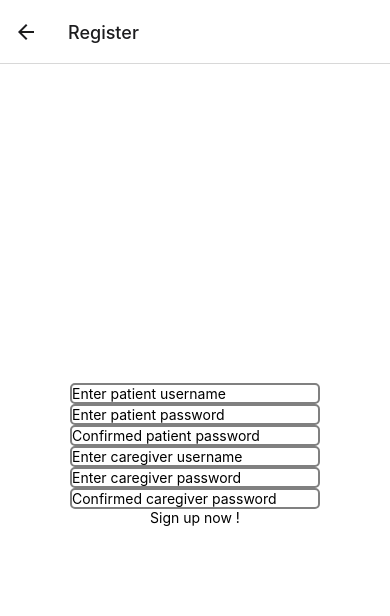
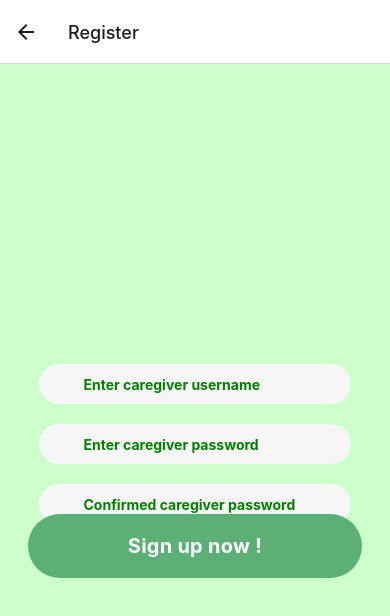
Before and after one commit to qxou14/senior_project_app, a React Native app: screen /Register in a window 390 px wide. Shown: the top 616 px of the page. Built offline with nearby package versions, Linux system fonts and the light colour scheme.

Commit message:
UI design for Register, signin
UI design for Register, signin

```diff
--- a/src/Register.js
+++ b/src/Register.js
@@ -13,17 +13,38 @@ import Input_button from "./Input_button";
 export default function Register() {
   return (
     <View style={styles.container}>
-      <Input_button place_holder_name="Enter patient username" />
-      <Input_button place_holder_name="Enter patient password" />
-      <Input_button place_holder_name="Confirmed patient password" />
 
-      <Input_button place_holder_name="Enter caregiver username" />
-      <Input_button place_holder_name="Enter caregiver password" />
-      <Input_button place_holder_name="Confirmed caregiver password" />
+      <View style={styles.inputView}>
+        <TextInput
+          style={styles.TextInput}
+          placeholder="Enter caregiver username"
+          placeholderTextColor="green"
+        />
+      </View>
+      <View style={styles.inputView}>
+        <TextInput
+          style={styles.TextInput}
+          placeholder="Enter caregiver password"
+          placeholderTextColor="green"
+        />
+      </View>
+      <View style={styles.inputView}>
+        <TextInput
+          style={styles.TextInput}
+          placeholder="Confirmed caregiver password"
+          placeholderTextColor="green"
+        />
+      </View>
 
-      <Pressable onPress={() => console.log("From Register")}>
-        <Text>Sign up now !</Text>
-      </Pressable>
+
+      <View style={styles.bottomContainer}>
+
+          <Pressable style = {styles.button}
+                    onPress={() => console.log("From Register")}>
+            <Text style = {styles.buttonText}>Sign up now !</Text>
+          </Pressable>
+
+      </View>
     </View>
   );
 }
@@ -31,10 +52,49 @@ export default function Register() {
 const styles = StyleSheet.create({
   container: {
     flex: 1,
-    backgroundColor: "white",
+    backgroundColor: "#CCFFCC",
     alignItems: "center",
     justifyContent: "center",
   },
 
-  button: {},
+  bottomContainer:{
+    position : 'absolute',
+    top : 450 ,
+  },
+
+  inputView: {
+    backgroundColor: "#F6F6F6",
+
+    borderRadius: 30,
+    width: "80%",
+    height: 40,
+    marginBottom: 20,
+    alignItems: "center",
+    justifyContent: "center",
+  },
+
+  TextInput: {
+    fontWeight: "bold",
+    height: 50,
+    flex: 1,
+    padding: 10,
+  },
+
+  button: {
+
+    alignItems: "center",
+    backgroundColor: "#5DB075",
+    paddingVertical: 20,
+    paddingHorizontal: 100,
+    borderRadius: 100,
+    marginBottom: 20,
+
+  },
+
+  buttonText: {
+    fontSize: 20,
+    fontWeight: "bold",
+    letterSpacing: 0.25,
+    color: "white"
+  },
 });
--- a/src/SignIn.js
+++ b/src/SignIn.js
@@ -10,7 +10,7 @@ export default function SignIn({ navigation }) {
           <TextInput
             style={styles.TextInput}
             placeholder="Username"
-          placeholderTextColor="black"
+            placeholderTextColor="green"
           />
         </View>
 
@@ -18,9 +18,12 @@ export default function SignIn({ navigation }) {
           <TextInput
             style={styles.TextInput}
             placeholder="Password"
-          placeholderTextColor="black"
+            placeholderTextColor="green"
           />
         </View>
+
+
+    <View style={styles.bottomContainer}>
 
       <Pressable style = {styles.button}
                  onPress={() => console.log("hello world")}>
@@ -33,25 +36,33 @@ export default function SignIn({ navigation }) {
       </Pressable>
 
       </View>
+
+    </View>
   );
 }
 
 const styles = StyleSheet.create({
   container: {
     flex: 1,
-    backgroundColor: "white",
+    backgroundColor: "#CCFFCC",
     alignItems: "center",
     justifyContent: "center",
   },
 
+  bottomContainer:{
+    position : 'absolute',
+    top : 450 ,
+  },
+
   inputView: {
-    backgroundColor: "#B9EBB5",
+    backgroundColor: "#F6F6F6",
+
     borderRadius: 30,
-    width: "70%",
-    height: 40,
+    width: "80%",
+    height: 60,
     marginBottom: 20,
     alignItems: "center",
-    justifyContent: "center",
+    justifyContent: 'center',
   },
 
   TextInput: {
@@ -62,18 +73,20 @@ const styles = StyleSheet.create({
   },
 
   button: {
+
     alignItems: "center",
-    backgroundColor: "#61C259",
+    backgroundColor: "#5DB075",
     paddingVertical: 20,
-    paddingHorizontal: 65,
-    borderRadius: 10,
-    marginTop: 25,
+    paddingHorizontal: 100,
+    borderRadius: 100,
+    marginBottom: 20,
+
   },
 
   buttonText: {
-    fontSize: 16,
+    fontSize: 20,
     fontWeight: "bold",
     letterSpacing: 0.25,
-    color: "black"
+    color: "white"
   },
 });
--- a/src/SignInGiver.js
+++ b/src/SignInGiver.js
@@ -1,8 +1,8 @@
 import { StatusBar } from "expo-status-bar";
-import { StyleSheet, View, Button, TextInput, Pressable, Text} from "react-native";
+import { StyleSheet, View, Pressable, Text, TextInput} from "react-native";
 import Input_button from "./Input_button";
 
-export default function SignInGiver({ navigation }) {
+export default function SignIn({ navigation }) {
   return (
     <View style={styles.container}>
 
@@ -10,7 +10,7 @@ export default function SignInGiver({ navigation }) {
         <TextInput
           style={styles.TextInput}
           placeholder="Username"
-          placeholderTextColor="black"
+          placeholderTextColor="green"
         />
       </View>
 
@@ -18,9 +18,11 @@ export default function SignInGiver({ navigation }) {
         <TextInput
           style={styles.TextInput}
           placeholder="Password"
-          placeholderTextColor="black"
+          placeholderTextColor="green"
         />
       </View>
+
+    <View style={styles.bottomContainer}>
 
       <Pressable style = {styles.button}
                  onPress={() => console.log("hello world")}>
@@ -32,6 +34,8 @@ export default function SignInGiver({ navigation }) {
         <Text style = {styles.buttonText}>Register</Text>
       </Pressable>
 
+      </View>
+
     </View>
   );
 }
@@ -39,16 +43,22 @@ export default function SignInGiver({ navigation }) {
 const styles = StyleSheet.create({
   container: {
     flex: 1,
-    backgroundColor: "white",
+    backgroundColor: "#CCFFCC",
     alignItems: "center",
     justifyContent: "center",
   },
 
+  bottomContainer:{
+    position : 'absolute',
+    top : 450 ,
+  },
+
   inputView: {
-    backgroundColor: "#B9EBB5",
+    backgroundColor: "#F6F6F6",
+
     borderRadius: 30,
-    width: "70%",
-    height: 40,
+    width: "80%",
+    height: 60,
     marginBottom: 20,
     alignItems: "center",
     justifyContent: "center",
@@ -62,18 +72,20 @@ const styles = StyleSheet.create({
   },
 
   button: {
+
     alignItems: "center",
-    backgroundColor: "#61C259",
+    backgroundColor: "#5DB075",
     paddingVertical: 20,
-    paddingHorizontal: 65,
-    borderRadius: 10,
-    marginTop: 25,
+    paddingHorizontal: 100,
+    borderRadius: 100,
+    marginBottom: 20,
+
   },
 
   buttonText: {
-    fontSize: 16,
+    fontSize: 20,
     fontWeight: "bold",
     letterSpacing: 0.25,
-    color: "black"
+    color: "white"
   },
 });
```
Lines whose indentation alone changed are shown as unchanged.
